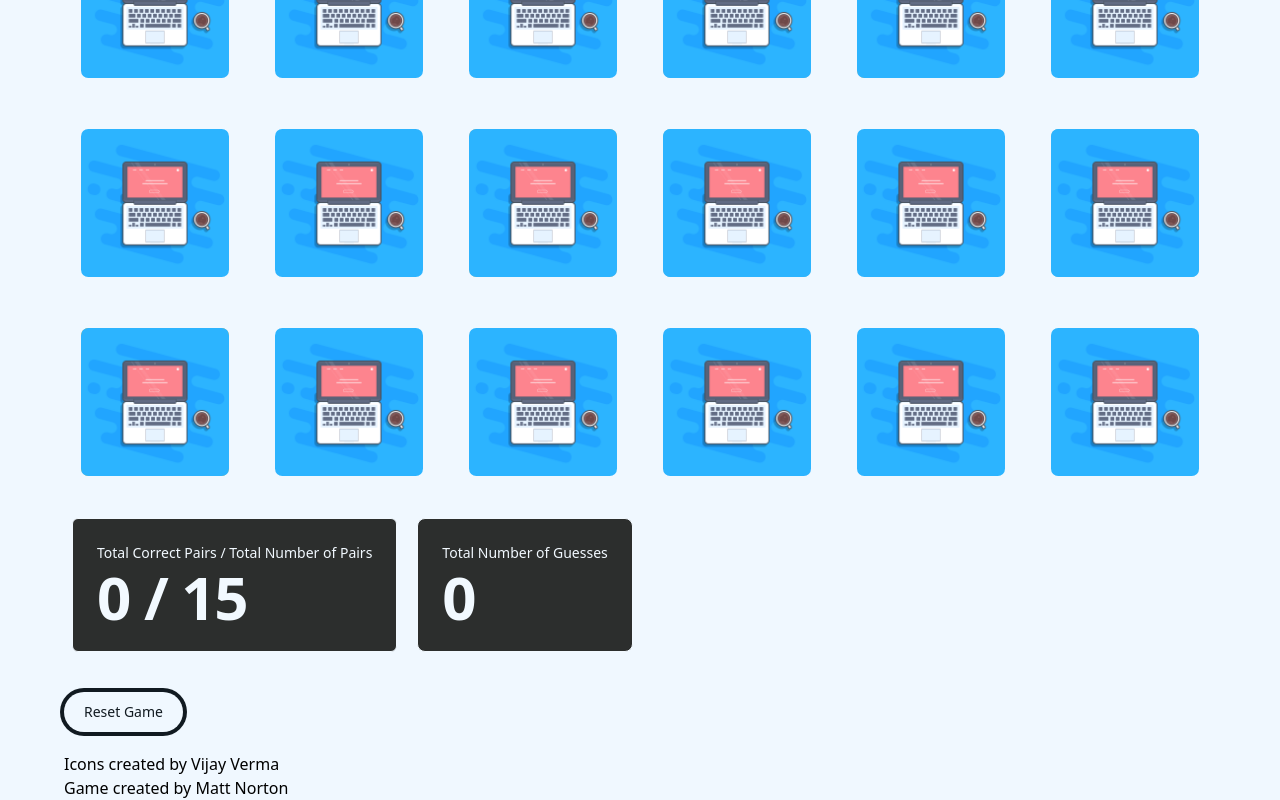
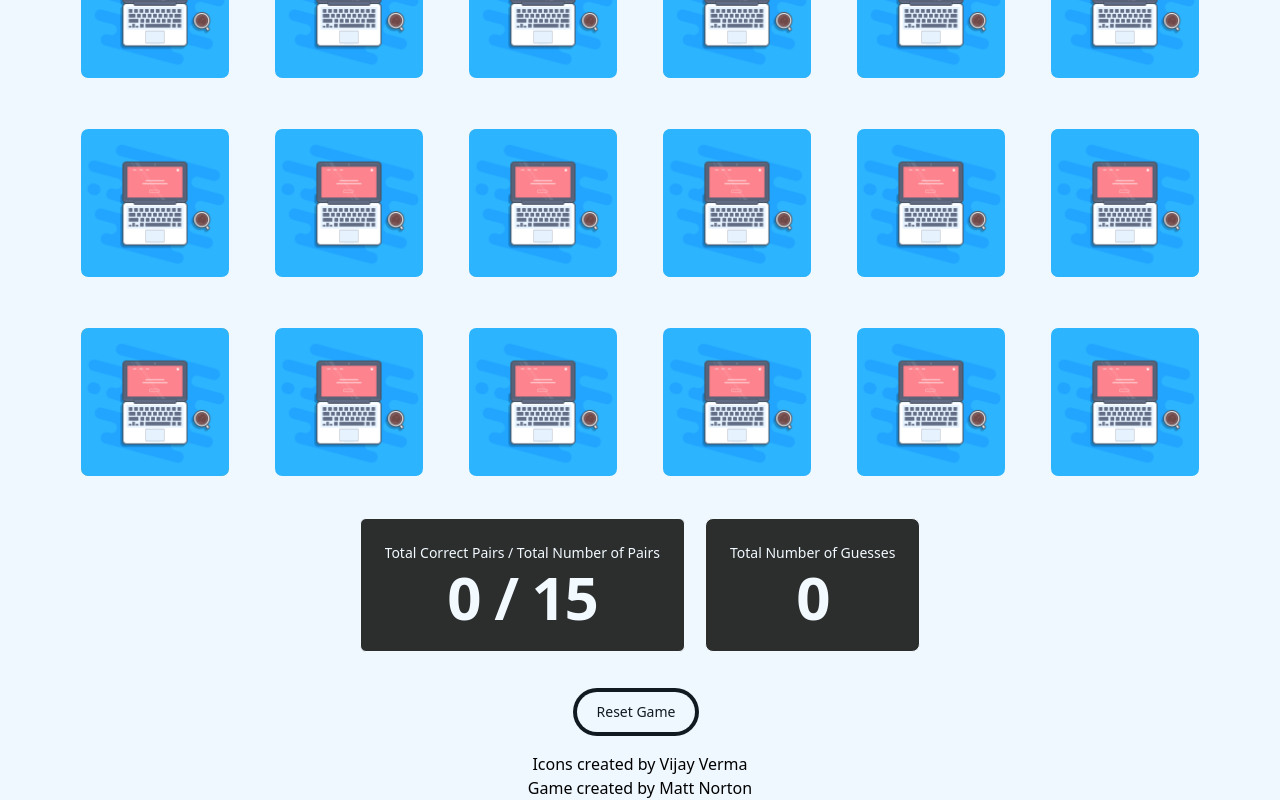
Before and after one commit to MatthewNorton/memory-game, a React (Vite) app: page / in a window 1280 px wide. Shown: the part 581-1381 px from the top of the page. Built offline with nearby package versions, Linux system fonts and the light colour scheme.

Commit message:
improved readability.

```diff
--- a/src/Components/Footer.tsx
+++ b/src/Components/Footer.tsx
@@ -2,7 +2,7 @@ import ResetButton from "@/Components/ResetButton";
 
 export default function Footer() {
   return(
-    <footer className="max-w-6xl mx-auto my-0">
+    <footer className="max-w-6xl mx-auto my-0 text-center">
       <div className="block">
           <div className="mb-3"><ResetButton/></div>
           <div>
--- a/src/Components/Game.tsx
+++ b/src/Components/Game.tsx
@@ -15,7 +15,6 @@ export default function Game({ cards }: ICards) {
     gameOver: false,
   });
   const totalPairs = cards.length / 2;
-
   useEffect(() => {
     if (state.flippedCards.length === 2) {
       setState({ ...state, disabled: true });
@@ -61,12 +60,12 @@ const handleCardClick = (index: number) => {
 
   return (
     <div className="mx-auto">
-
       {state.gameOver ? (
         <CompletedGame
           guesses={state.guesses}
         />
-      ) : (
+      ) : null }
+      {!state.gameOver ? (
         <CardGrid
           cards={cards}
           flippedCards={state.flippedCards}
@@ -74,7 +73,7 @@ const handleCardClick = (index: number) => {
           onClick={handleCardClick}
           disabled={state.disabled}
         />
-      )}
+      ) : null }
       <>
         <Stats
           numberOfGuesses={state.guesses}
--- a/src/Components/Stats.tsx
+++ b/src/Components/Stats.tsx
@@ -6,7 +6,7 @@ export default function Stats({
 }: IStats) {
   return (
     <div>
-      <dl className="mt-5 mx-2 flex gap-5 sm:grid-cols-2 my-10">
+      <dl className="mt-5 mx-2 flex gap-5 sm:grid-cols-2 my-10 justify-center text-center">
         <div className="overflow-hidden  bg-neutral text-secondary px-4 py-5  border-gray-200 border rounded-md  sm:p-6">
           <dt className="truncate text-sm font-medium">
             Total Correct Pairs / Total Number of Pairs
```
Lines whose indentation alone changed are shown as unchanged.
